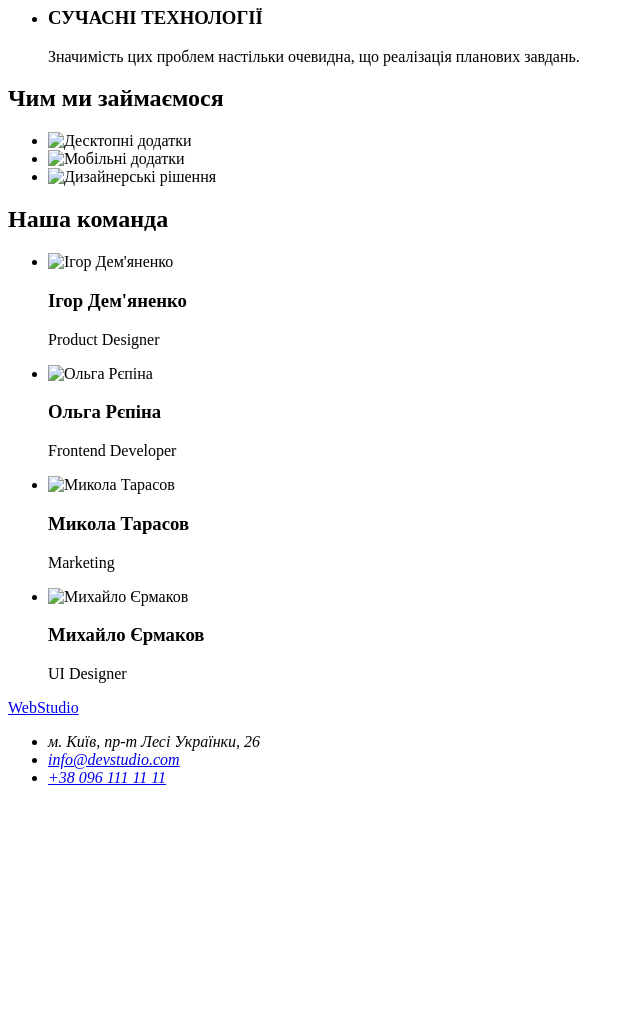
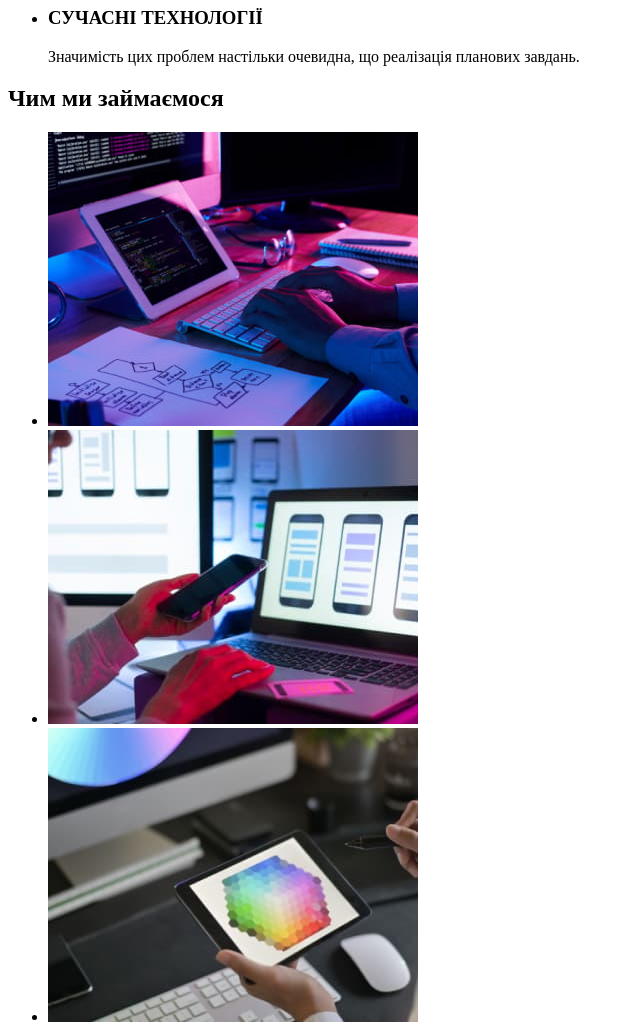
Before and after one commit to NastyaYermakova/goit-markup-hw-01, a plain HTML site: page index.html in a window 1280 px wide. Shown: the part 480-1505 px from the top of the page, without its empty margins (0-640 px from the left). Before the commit the page ends 1283 px from the top, so only its background shows below. Drawn offline with Linux system fonts and the light colour scheme; the site is published under a folder, as on GitHub Pages, so addresses that start at the root find nothing.

Commit message:
add a path to the image

```diff
--- a/index.html
+++ b/index.html
@@ -57,28 +57,28 @@
     <section>
         <h2>Чим ми займаємося</h2>
         <ul>
-            <li><img src="/images/picture1.jpg" alt="Десктопні додатки" width="370" height="294"></li>
-            <li><img src="/images/picture2.jpg" alt="Мобільні додатки" width="370" height="294"></li>
-            <li> <img src="/images/picture3.jpg" alt="Дизайнерські рішення" width="370" height="294"></li>
+            <li><img src="./images/picture1.jpg" alt="Десктопні додатки" width="370" height="294"></li>
+            <li><img src="./images/picture2.jpg" alt="Мобільні додатки" width="370" height="294"></li>
+            <li> <img src="./images/picture3.jpg" alt="Дизайнерські рішення" width="370" height="294"></li>
         </ul>
     </section>
     <!-- команда -->
     <section>
         <h2>Наша команда</h2>
         <ul>
-            <li><img src="/images/photo1.jpg " alt="Ігор Дем'яненко" width="270" height="260">
+            <li><img src="./images/photo1.jpg " alt="Ігор Дем'яненко" width="270" height="260">
                 <h3> Ігор Дем'яненко</h3>
                 <p lang="eng">Product Designer</p>
             </li>
-            <li> <img src="/images/photo2.jpg" alt="Ольга Рєпіна" width="270" height="260">
+            <li> <img src="./images/photo2.jpg" alt="Ольга Рєпіна" width="270" height="260">
                 <h3>Ольга Рєпіна</h3>
                 <p lang="eng">Frontend Developer</p>
             </li>
-            <li> <img src="/images/photo3.jpg" alt="Микола Тарасов" width="270" height="260">
+            <li> <img src="./images/photo3.jpg" alt="Микола Тарасов" width="270" height="260">
                 <h3>Микола Тарасов</h3>
                 <p lang="eng">Marketing</p>
             </li>
-            <li><img src="/images/photo4.jpg" alt="Михайло Єрмаков" width="270" height="260">
+            <li><img src="./images/photo4.jpg" alt="Михайло Єрмаков" width="270" height="260">
                 <h3>Михайло Єрмаков</h3>
                 <p lang="eng">UI Designer</p>
             </li>
```
